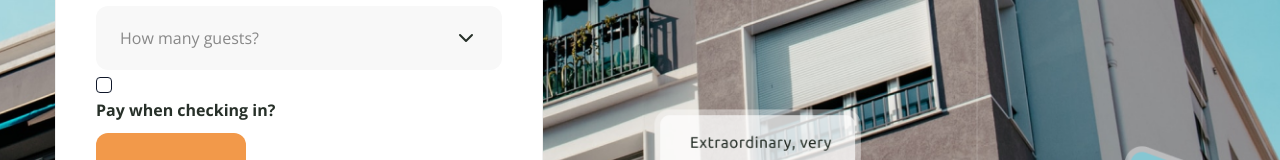
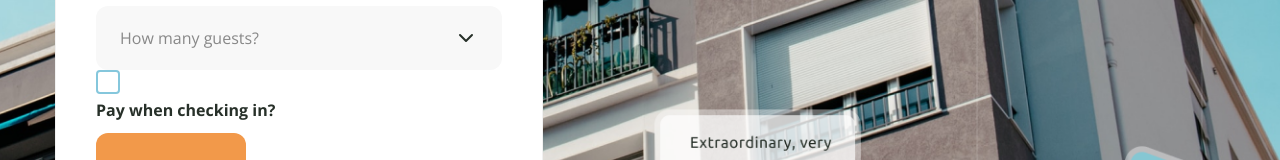
Before and after one commit to ibqn/next-hotels, a Next.js app: page / in a window 1280 px wide. Shown: the part 638-798 px from the top of the page. Built offline with nearby package versions, Linux system fonts and the light colour scheme.

Commit message:
improve checkbox

```diff
--- a/src/components/ui/checkbox.tsx
+++ b/src/components/ui/checkbox.tsx
@@ -13,7 +13,7 @@
   <CheckboxPrimitive.Root
     ref={ref}
     className={cn(
-      'peer h-4 w-4 shrink-0 rounded-sm border border-primary ring-offset-background focus-visible:outline-none focus-visible:ring-2 focus-visible:ring-ring focus-visible:ring-offset-2 disabled:cursor-not-allowed disabled:opacity-50 data-[state=checked]:bg-primary data-[state=checked]:text-primary-foreground',
+      'peer h-6 w-6 shrink-0 rounded-[4px] border-2 border-softgreen text-white ring-offset-background focus-visible:outline-none focus-visible:ring-2 focus-visible:ring-ring focus-visible:ring-offset-2 disabled:cursor-not-allowed disabled:opacity-50 data-[state=checked]:bg-softgreen data-[state=checked]:text-primary-foreground',
       className
     )}
     {...props}
@@ -21,7 +21,7 @@
     <CheckboxPrimitive.Indicator
       className={cn('text-current flex items-center justify-center')}
     >
-      <Check className="h-4 w-4" />
+      <Check className="h-5 w-5" />
     </CheckboxPrimitive.Indicator>
   </CheckboxPrimitive.Root>
 ))
```
